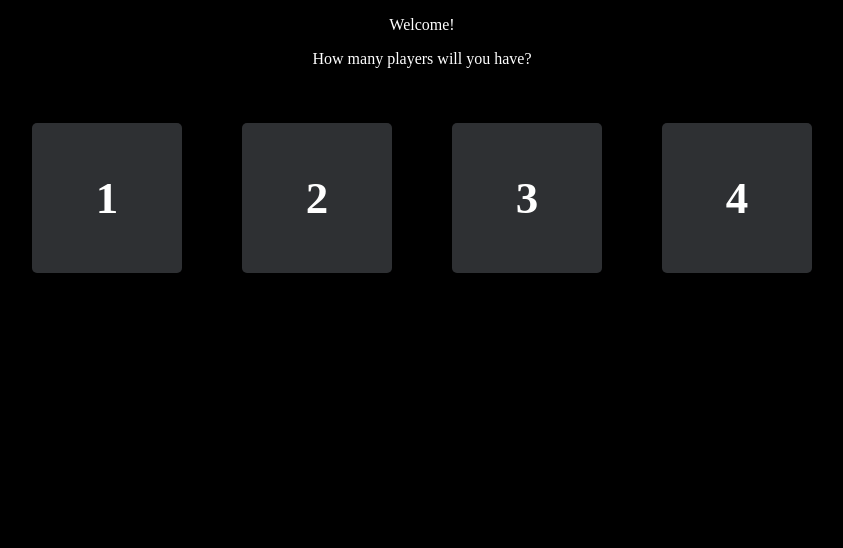
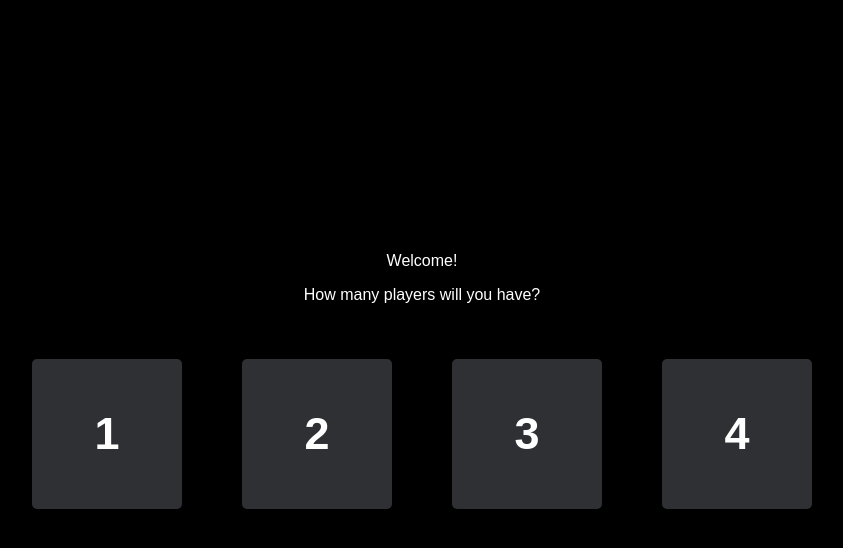
Before and after one commit to ariel-walley/dnd-app, a React (Create React App) app in the folder client/: page / in a window 1280 px wide. Shown: the top 548 px of the page, without its empty margins (218-1061 px from the left). Built offline with nearby package versions, Linux system fonts and the light colour scheme.

Commit message:
Update styling on child component

```diff
--- a/client/src/App.js
+++ b/client/src/App.js
@@ -1,9 +1,15 @@
 import React from 'react';
 import { Route } from 'react-router-dom';
 import GlobalStyle from './globalStyles';
+import styled from 'styled-components';
 import StartPage from './components/start';
 import MainPage from './components/main';
 import Child from './components/child';
+
+const Container = styled.div`
+  width: 100%;
+  height: 100%;
+`;
 
 class App extends React.Component {
   constructor(props) {
@@ -26,12 +32,12 @@ class App extends React.Component {
 
   render() {
     return (
-      <div>
+      <Container>
         <GlobalStyle/>
         <Route exact path="/"><StartPage/></Route>
         <Route path="/dm"><MainPage/></Route>
         {this.createRoutes()}
-      </div>
+      </Container>
     )
   }
 }
--- a/client/src/components/child.js
+++ b/client/src/components/child.js
@@ -1,7 +1,22 @@
 import React from 'react';
+import styled from 'styled-components';
 
 import { io } from 'socket.io-client';
 let socket = null
+
+const Container = styled.div`
+  width: 100%;
+  height: 100%;
+  display: flex;
+  justify-content: center;
+  align-content: center;
+  align-items: center;
+`;
+
+
+const Text = styled.p`
+  font-size: 24px;
+`;
 
 class Child extends React.Component {
   constructor(props) {
@@ -34,9 +49,9 @@ class Child extends React.Component {
 
   render() {
     return (
-      <div>
-        <p>{this.state.displayOutput}</p>
-      </div>
+      <Container>
+        <Text>{this.state.displayOutput}</Text>
+      </Container>
 
     )
   }
--- a/client/src/globalStyles.js
+++ b/client/src/globalStyles.js
@@ -1,6 +1,16 @@
 import { createGlobalStyle } from 'styled-components';
 
 const GlobalStyle = createGlobalStyle`
+  html {
+    height: 100%;
+    width: 100%;
+  }
+
+  #root {
+    height: 100%;
+    width: 100%;
+  }
+
   body {
     margin: 0;
     padding: 0;
@@ -14,12 +24,9 @@ const GlobalStyle = createGlobalStyle`
     text-align: center;
     background-color: black;
     color: white;
+    font-family: Arial, Calibri, sans-serif;
   }
 
-  #root {
-    height: 100%;
-    width: 100%;
-  }
-`;
+  `;
 
 export default GlobalStyle;
```
